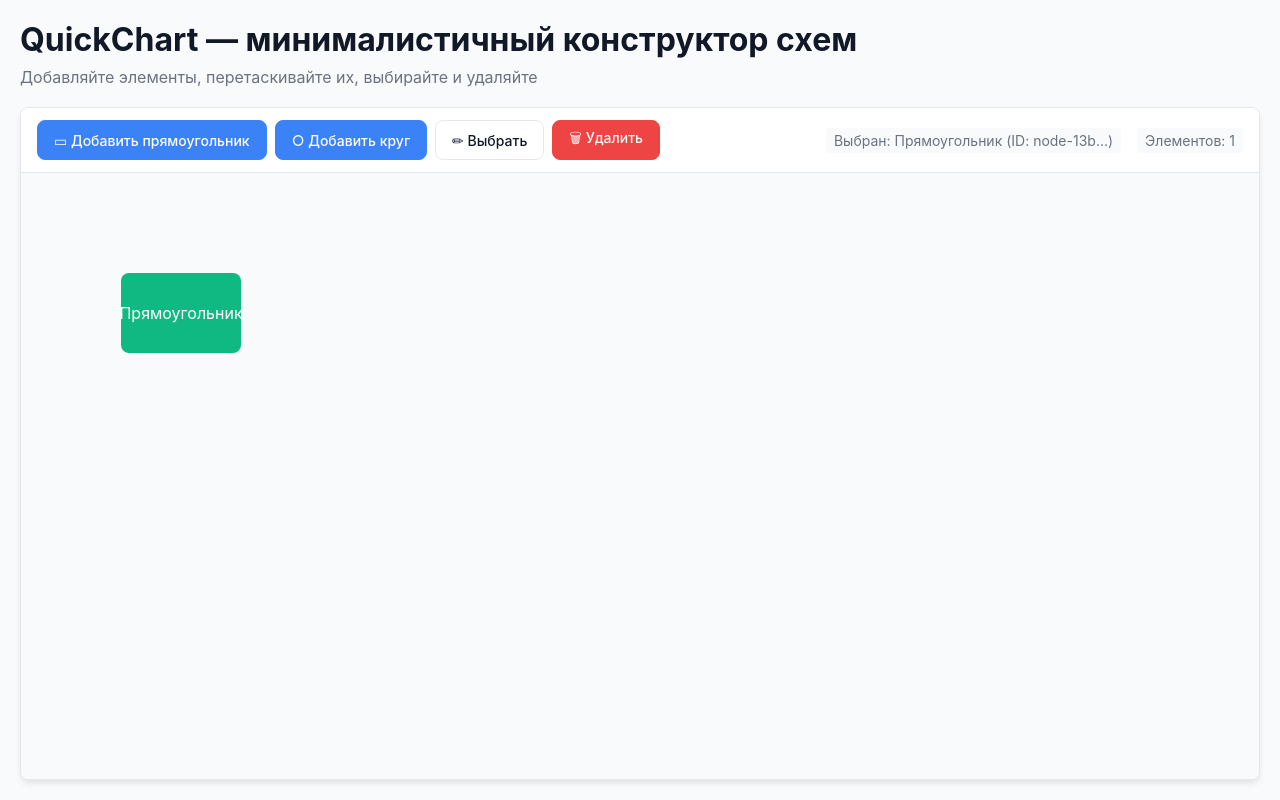
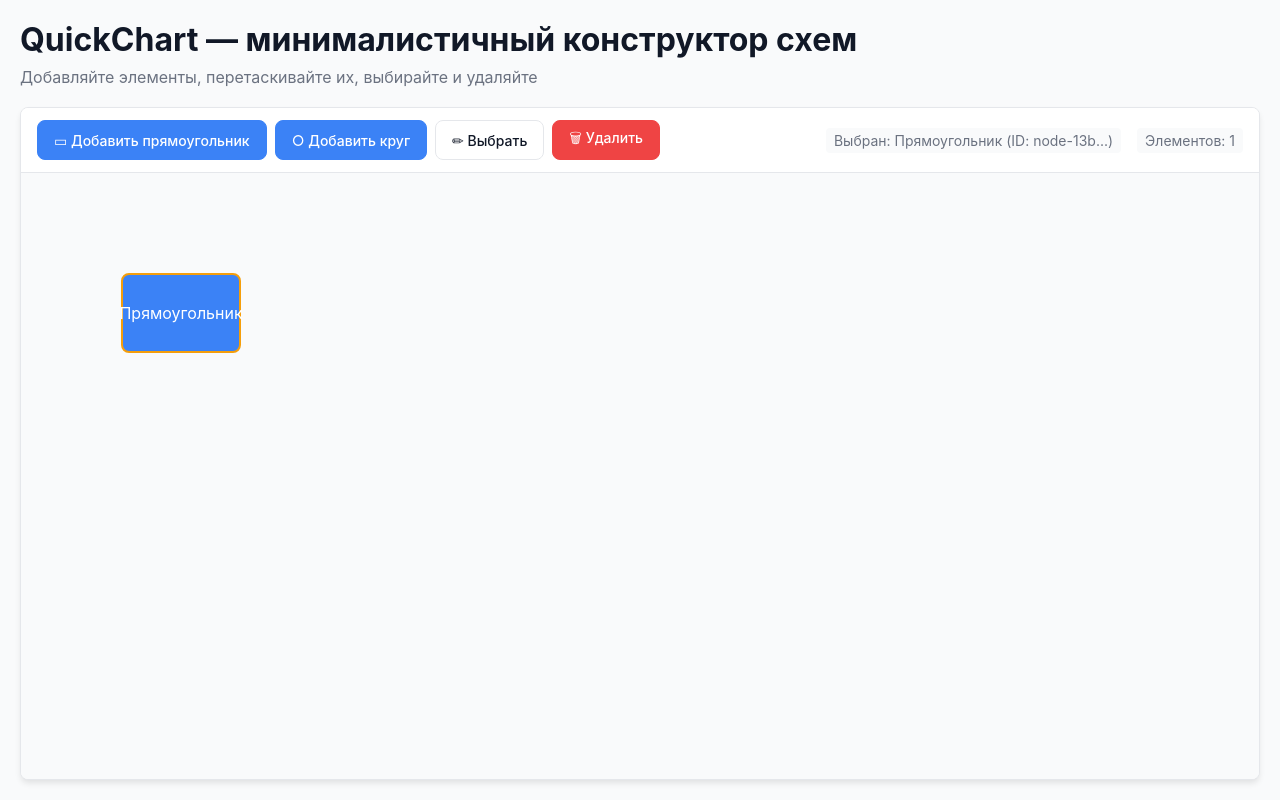
Before and after one commit to Jhon-Crow/quick-flowchart-editor, a React (Vite) app: page / in a window 1280 px wide. Both pictures are taken after a click on the button "▭ Добавить прямоугольник". Built offline with nearby package versions, Linux system fonts and the light colour scheme.

Commit message:
add drag'n'drop need to fix type error with dragRef

```diff
--- a/package.json
+++ b/package.json
@@ -15,6 +15,8 @@
   },
   "dependencies": {
     "react": "^19.1.0",
+    "react-dnd": "^16.0.1",
+    "react-dnd-html5-backend": "^16.0.1",
     "react-dom": "^19.1.0",
     "styled-components": "^6.1.19",
     "zustand": "^5.0.9"
--- a/src/app/providers/AppProviders.tsx
+++ b/src/app/providers/AppProviders.tsx
@@ -1,16 +1,20 @@
-import type { ReactNode } from 'react';
-import { ThemeProvider } from 'styled-components';
-import { GlobalStyle, theme } from '../styles';
+import type {ReactNode} from 'react';
+import {ThemeProvider} from 'styled-components';
+import {GlobalStyle, theme} from '../styles';
+import {HTML5Backend} from "react-dnd-html5-backend";
+import {DndProvider} from "react-dnd";
 
 interface AppProvidersProps {
     children: ReactNode;
 }
 
-export const AppProviders = ({ children }: AppProvidersProps) => {
+export const AppProviders = ({children}: AppProvidersProps) => {
     return (
-        <ThemeProvider theme={theme}>
-            <GlobalStyle />
-            {children}
-        </ThemeProvider>
+        <DndProvider backend={HTML5Backend}>
+            <ThemeProvider theme={theme}>
+                <GlobalStyle/>
+                {children}
+            </ThemeProvider>
+        </DndProvider>
     );
 };
--- a/src/app/styles/global.ts
+++ b/src/app/styles/global.ts
@@ -1,5 +1,4 @@
-import { createGlobalStyle } from 'styled-components';
-import type {Theme} from "./theme.ts";
+import {createGlobalStyle} from 'styled-components';
 
 export const GlobalStyle = createGlobalStyle`
   * {
@@ -13,9 +12,9 @@ export const GlobalStyle = createGlobalStyle`
   }
 
   body {
-    font-family: ${({ theme }: {theme: Theme}) => theme.typography.fontFamily};
-    color: ${({ theme }: {theme: Theme}) => theme.colors.text.primary};
-    background-color: ${({ theme }: {theme: Theme}) => theme.colors.background};
+    font-family: ${({ theme }) => theme.typography.fontFamily};
+    color: ${({ theme }) => theme.colors.text.primary};
+    background-color: ${({ theme }) => theme.colors.background};
     -webkit-font-smoothing: antialiased;
     -moz-osx-font-smoothing: grayscale;
   }
--- a/src/entities/Node/model/store/useCanvasStore.ts
+++ b/src/entities/Node/model/store/useCanvasStore.ts
@@ -1,4 +1,4 @@
-import { create } from 'zustand';
+import {create} from 'zustand';
 import type {ArrowType, CanvasArrowType, CanvasNodeType, CanvasStore, NodeType} from '../types';
 // todo проверить лишние ререндеры, если есть добавить мидлвеер для zustand
 
@@ -17,11 +17,14 @@ export const useCanvasStore = create<CanvasStore>((set) => ({
             width: type === 'rectangle' ? 120 : 80,
             height: type === 'rectangle' ? 80 : 80,
             text: type === 'rectangle' ? 'Прямоугольник' : 'Круг',
-            isSelected: false,
+            isSelected: true,
         };
 
         set((state) => ({
-            nodes: [...state.nodes, newNode],
+            nodes: [...state.nodes.map((node) => ({
+                ...node,
+                isSelected: false,
+            })), newNode],
             selectedNodeId: newNode.id,
         }));
     },
@@ -29,7 +32,7 @@ export const useCanvasStore = create<CanvasStore>((set) => ({
     updateNodePosition: (id: string, x: number, y: number) => {
         set((state) => ({
             nodes: state.nodes.map((node) =>
-                node.id === id ? { ...node, x, y } : node
+                node.id === id ? {...node, x, y} : node
             ),
         }));
     },
@@ -69,7 +72,7 @@ export const useCanvasStore = create<CanvasStore>((set) => ({
     updateNodeText: (id: string, text: string) => {
         set((state) => ({
             nodes: state.nodes.map((node) =>
-                node.id === id ? { ...node, text } : node
+                node.id === id ? {...node, text} : node
             ),
         }));
     },
@@ -109,7 +112,7 @@ export const useCanvasStore = create<CanvasStore>((set) => ({
     updateArrowType: (id: string, type: ArrowType) => {
         set((state) => ({
             arrows: state.arrows.map((arrow) =>
-                arrow.id === id ? { ...arrow, type } : arrow
+                arrow.id === id ? {...arrow, type} : arrow
             ),
         }));
     },
@@ -117,7 +120,7 @@ export const useCanvasStore = create<CanvasStore>((set) => ({
     updateArrowSource: (id: string, sourceId: string) => {
         set((state) => ({
             arrows: state.arrows.map((arrow) =>
-                arrow.id === id ? { ...arrow, sourceId } : arrow
+                arrow.id === id ? {...arrow, sourceId} : arrow
             ),
         }));
     },
@@ -125,7 +128,7 @@ export const useCanvasStore = create<CanvasStore>((set) => ({
     updateArrowTarget: (id: string, targetId: string) => {
         set((state) => ({
             arrows: state.arrows.map((arrow) =>
-                arrow.id === id ? { ...arrow, targetId } : arrow
+                arrow.id === id ? {...arrow, targetId} : arrow
             ),
         }));
     },
--- a/src/entities/Node/ui/Node/CanvasNode.tsx
+++ b/src/entities/Node/ui/Node/CanvasNode.tsx
@@ -1,21 +1,41 @@
 import styled from 'styled-components';
-import type { CanvasNodeType } from '../../model/types';
-import { useCanvasStore } from '../../model/store/useCanvasStore';
+import type {CanvasNodeType} from '../../model/types';
+import {useCanvasStore} from '../../model/store/useCanvasStore';
+import {useDrag} from "react-dnd";
 
 interface NodeProps {
     node: CanvasNodeType;
 }
 
-export const CanvasNode = ({ node }: NodeProps) => {
-    const { selectNode } = useCanvasStore();
+export const CanvasNode = ({node}: NodeProps) => {
+    const {selectNode, updateNodePosition} = useCanvasStore();
 
     const handleClick = (e: React.MouseEvent) => {
         e.stopPropagation();
         selectNode(node.id);
     };
 
+    const [{isDragging}, dragRef] = useDrag(() => ({
+        type: 'NODE',
+        item: {id: node.id, x: node.x, y: node.y},
+        collect: (monitor) => ({
+            isDragging: monitor.isDragging(),
+        }),
+        end: (draggedItem, monitor) => {
+            // Получаем новую позицию после перетаскивания
+            const delta = monitor.getDifferenceFromInitialOffset();
+            if (delta) {
+                const newX = Math.round(draggedItem.x + delta.x);
+                const newY = Math.round(draggedItem.y + delta.y);
+                updateNodePosition(node.id, newX, newY);
+            }
+        },
+    }), [node.id, node.x, node.y]);
+
     return (
         <StyledNode
+            ref={dragRef}
+            isDragging={isDragging}
             type={node.type}
             isSelected={node.isSelected}
             style={{
@@ -37,9 +57,9 @@ const StyledNode = styled.div<{
     isSelected: boolean;
 }>`
   position: absolute;
-  background: ${({ theme, isSelected }) =>
-    isSelected ? theme.colors.primary : theme.colors.secondary};
-  border-radius: ${({ type }) => (type === 'circle' ? '50%' : '8px')};
+  background: ${({theme, isSelected}) =>
+          isSelected ? theme.colors.primary : theme.colors.secondary};
+  border-radius: ${({type}) => (type === 'circle' ? '50%' : '8px')};
   display: flex;
   align-items: center;
   justify-content: center;
@@ -49,8 +69,13 @@ const StyledNode = styled.div<{
   padding: 8px;
   text-align: center;
   transition: background-color 0.2s;
-  border: 2px solid ${({ theme, isSelected }) =>
-    isSelected ? theme.colors.warning : 'transparent'};
+  border: 2px solid ${({theme, isSelected}) =>
+          isSelected ? theme.colors.warning : 'transparent'};
+  z-index: ${({isSelected}) => isSelected ? 99 : 'inherit'};
+
+  &:active {
+    z-index: 99;
+  }
 
   &:hover {
     opacity: 0.9;
```
Also changed, not shown: 1 other file (tests, documents, lock files or other folders).
